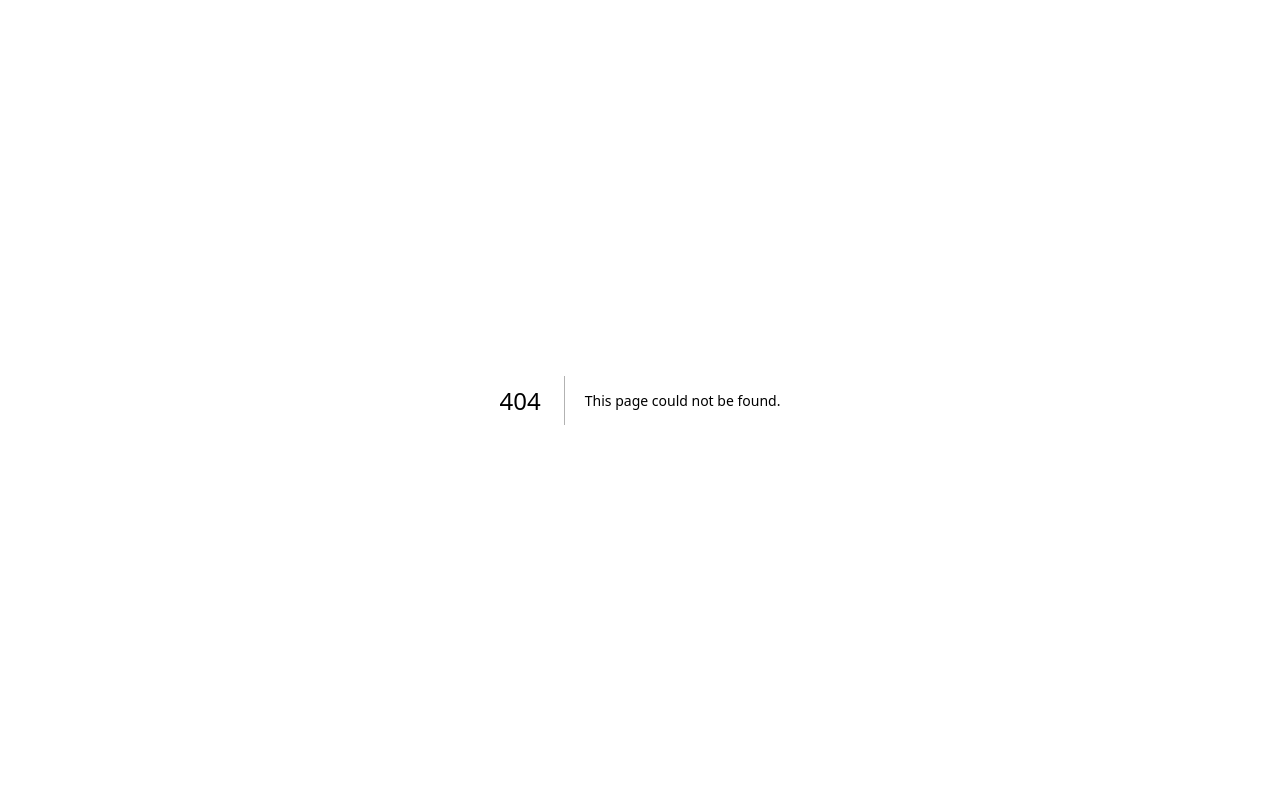
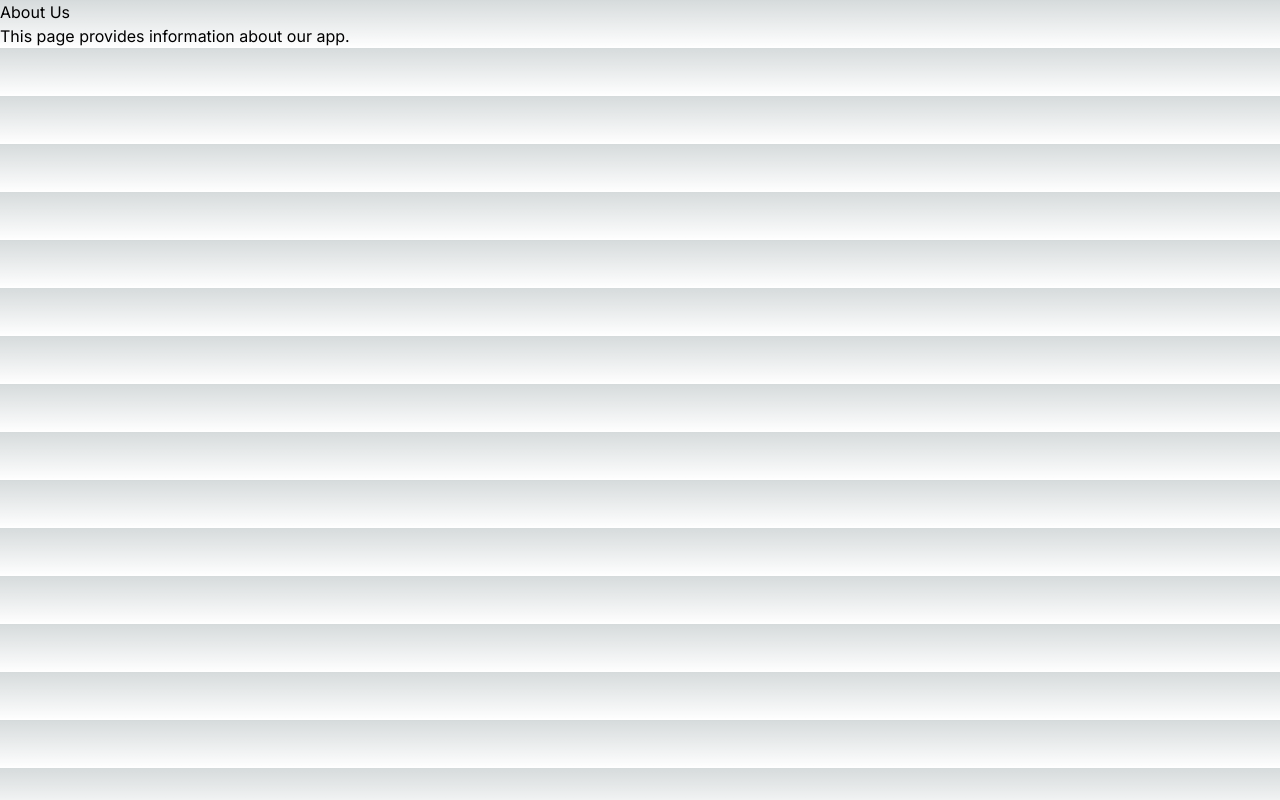
Before and after one commit to kejun91/typeonline-next, a Next.js app: page /about in a window 1280 px wide. Before the commit this address had no page. Built offline with nearby package versions, Linux system fonts and the light colour scheme.

Commit message:
Add some

```diff
--- /dev/null
+++ b/app/about/page.js
@@ -0,0 +1,8 @@
+export default function AboutPage() {
+    return (
+      <div>
+        <h1>About Us</h1>
+        <p>This page provides information about our app.</p>
+      </div>
+    );
+  }
--- a/app/page.tsx
+++ b/app/page.tsx
@@ -3,6 +3,7 @@ import Image from "next/image";
 export default function Home() {
   return (
     <main className="flex min-h-screen flex-col items-center justify-between p-24">
+      test
       <div className="z-10 w-full max-w-5xl items-center justify-between font-mono text-sm lg:flex">
         <p className="fixed left-0 top-0 flex w-full justify-center border-b border-gray-300 bg-gradient-to-b from-zinc-200 pb-6 pt-8 backdrop-blur-2xl dark:border-neutral-800 dark:bg-zinc-800/30 dark:from-inherit lg:static lg:w-auto  lg:rounded-xl lg:border lg:bg-gray-200 lg:p-4 lg:dark:bg-zinc-800/30">
           Get started by editing&nbsp;
--- /dev/null
+++ b/app/profile/[id]/page.js
@@ -0,0 +1,10 @@
+export default function ProfilePage({ params }) {
+    const { id } = params;
+
+    return (
+      <div>
+        <h1>Profile Page</h1>
+        <p>Welcome to the profile of user with ID: {id}</p>
+      </div>
+    );
+  }
```
Also changed, not shown: package.json (+5 -4 lines), 1 other file (tests, documents, lock files or other folders).
